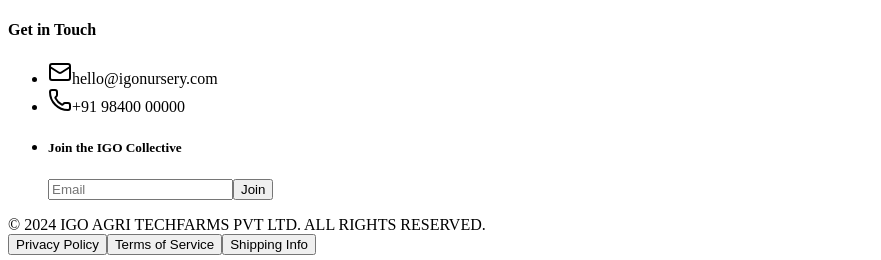
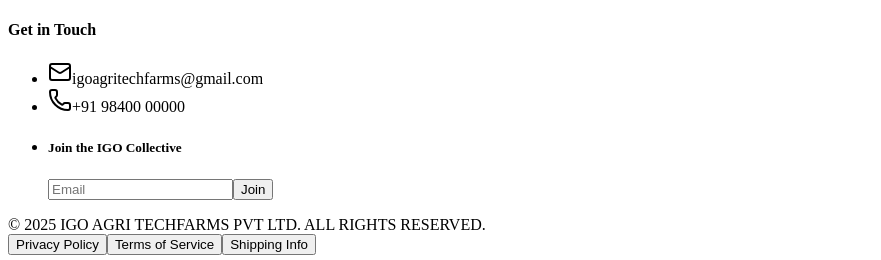
Before and after one commit to Igoagritechfarms/IGONursery, a React (Vite) app: page / in a window 1280 px wide. Shown: the part 5877-6137 px from the top of the page, without its empty margins (0-881 px from the left). Built offline with nearby package versions, Linux system fonts and the light colour scheme.

Commit message:
Update Footer.tsx

```diff
--- a/src/components/Footer.tsx
+++ b/src/components/Footer.tsx
@@ -79,7 +79,7 @@
             <ul className="space-y-4 text-gray-400">
               <li className="flex items-center gap-3 hover:text-igo-lime transition-colors cursor-pointer">
                 <Mail className="w-5 h-5 text-igo-lime" />
-                <span>hello@igonursery.com</span>
+                <span>igoagritechfarms@gmail.com</span>
               </li>
               <li className="flex items-center gap-3 hover:text-igo-lime transition-colors cursor-pointer">
                 <Phone className="w-5 h-5 text-igo-lime" />
@@ -99,7 +99,7 @@
         </div>
 
         <div className="pt-12 border-t border-white/10 flex flex-col md:flex-row justify-between items-center gap-4 text-xs text-gray-500 uppercase tracking-widest font-bold">
-          <div>© 2024 IGO AGRI TECHFARMS PVT LTD. ALL RIGHTS RESERVED.</div>
+          <div>© 2025 IGO AGRI TECHFARMS PVT LTD. ALL RIGHTS RESERVED.</div>
           <div className="flex gap-8">
             <button onClick={handleNav(Page.Home)} className="hover:text-white transition-colors">Privacy Policy</button>
             <button onClick={handleNav(Page.Home)} className="hover:text-white transition-colors">Terms of Service</button>
```
